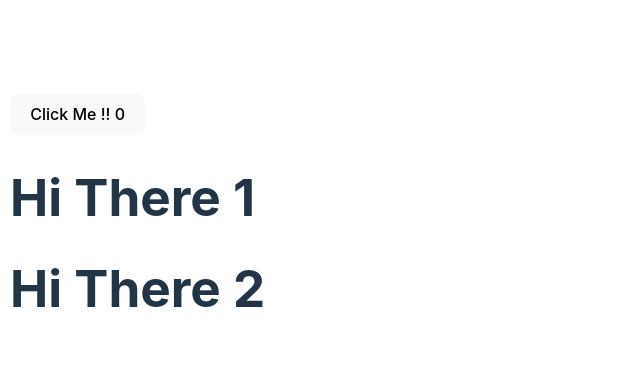
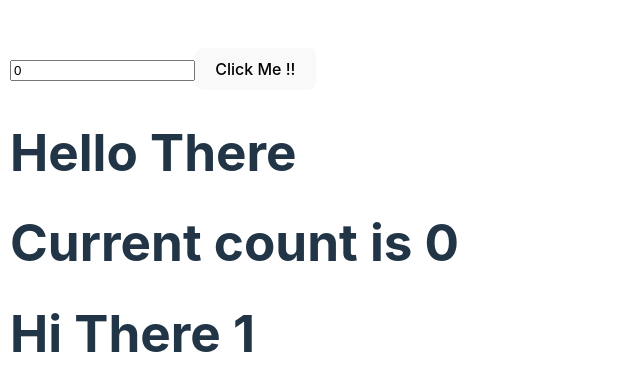
Before and after one commit to moh1t-do/my-app, a React (Vite) app: page / in a window 1280 px wide. Shown: the part 188-578 px from the top of the page, without its empty margins (0-640 px from the left). Built offline with nearby package versions, Linux system fonts and the light colour scheme.

Commit message:
feat: understood memo

```diff
--- a/src/App.jsx
+++ b/src/App.jsx
@@ -1,24 +1,41 @@
-import { useState, memo } from "react";
+import { useState, useMemo, memo, useCallback } from "react";
 
 function App() {
   const [count, setCount] = useState(0);
+  const [n, setN] = useState(0);
 
   function handleClick() {
     setCount(count + 1);
   }
 
+  function handleInputChange(event) {
+    setN(event.target.value);
+  }
+
+  const greet = useCallback(() => {
+    return "Hello There";
+  }, [])
+
+
   return (
     <>
-      <button onClick={handleClick}>{`Click Me !! ${count}`}</button>
+      <input type="number" value={n} onChange={handleInputChange} />
+      <button onClick={handleClick}>{`Click Me !!`}</button>
+      <Greet greet={greet} />
+      <Header title={`Current count is ${count}`} />
       <Header title="Hi There 1" />
-      <Header title="Hi There 2" />
     </>
   );
 }
 
 const Header = memo(function ({ title }) {
-  console.log("Header Rendered", title);
+  console.log('Render from', title);
   return <h1>{title}</h1>;
 });
 
+const Greet = memo(function ({ greet }) {
+  console.log('Render from', greet);
+  return <h1>{greet()}</h1>
+})
+
 export default App;
```
